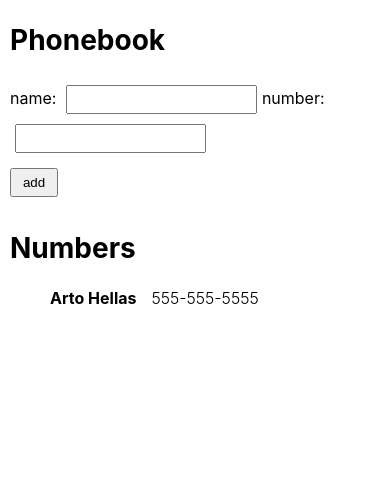
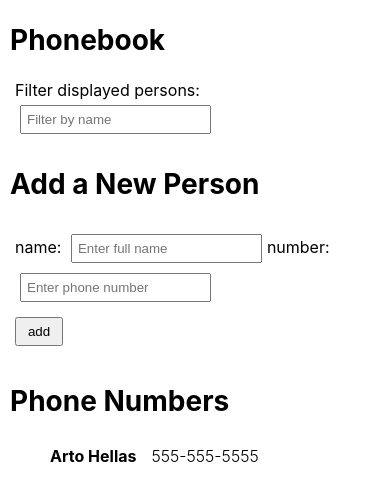
Before and after one commit to chadwyck242/full-stack-2020, a React (Create React App) app in the folder part2/phonebook/: page / in a window 390 px wide. Shown: the top 500 px of the page. Built offline with nearby package versions, Linux system fonts and the light colour scheme.

Commit message:
Add completed Part2 exercise 2.9 phonebook step4

```diff
--- a/part2/phonebook/src/App.js
+++ b/part2/phonebook/src/App.js
@@ -1,5 +1,6 @@
 import React, { useState } from "react";
 import Person from "./components/Person";
+import Search from "./components/Search";
 
 const App = () => {
   const [persons, setPersons] = useState([
@@ -30,6 +31,15 @@ const App = () => {
     setNewNumber("");
   };
 
+  const filterNames = (event) => {
+    let filteredName = persons.filter((person) => {
+      return person.name
+        .toLowerCase()
+        .includes(event.target.value.toLowerCase());
+    });
+    setPersons(filteredName);
+  };
+
   const handleNameChange = (event) => {
     console.log(event.target.value);
     setNewName(event.target.value);
@@ -43,10 +53,22 @@ const App = () => {
   return (
     <div>
       <h2>Phonebook</h2>
+      <Search filterNames={(e) => filterNames(e)} />
+      <h3>Add a New Person</h3>
       <form onSubmit={addPerson}>
         <div className="input">
-          name: <input value={newName} onChange={handleNameChange} />
-          number: <input value={newNumber} onChange={handleNumberChange} />
+          name:{" "}
+          <input
+            value={newName}
+            onChange={handleNameChange}
+            placeholder="Enter full name"
+          />
+          number:{" "}
+          <input
+            value={newNumber}
+            onChange={handleNumberChange}
+            placeholder="Enter phone number"
+          />
         </div>
         <div>
           <button type="submit" className="submit">
@@ -54,7 +76,7 @@ const App = () => {
           </button>
         </div>
       </form>
-      <h2>Numbers</h2>
+      <h3>Phone Numbers</h3>
       <ul>
         {persons.map((person) => (
           <Person key={person.name} name={person.name} number={person.number} />
--- /dev/null
+++ b/part2/phonebook/src/components/Search.js
@@ -0,0 +1,12 @@
+import React from "react";
+
+const Search = ({ filterNames }) => {
+  return (
+    <div className="search">
+      Filter displayed persons:{" "}
+      <input placeholder="Filter by name" onChange={filterNames} />
+    </div>
+  );
+};
+
+export default Search;
--- a/part2/phonebook/src/index.css
+++ b/part2/phonebook/src/index.css
@@ -12,7 +12,8 @@ code {
     monospace;
 }
 
-h2 {
+h2,
+h3 {
   font-size: 28px;
   font-weight: bolder;
   margin-left: 10px;
@@ -27,14 +28,15 @@ input {
   margin: 5px;
 }
 
-.input {
-  margin-left: 10px;
+.input,
+.search {
+  margin-left: 15px;
 }
 
 .submit {
   padding: 5px;
   font-weight: 500;
-  margin: 10px;
+  margin: 10px 15px;
   width: 48px;
 }
 
```
